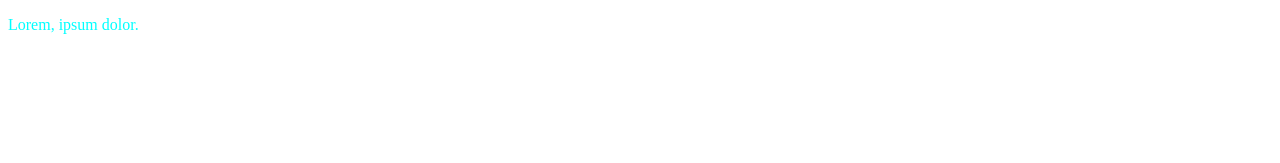
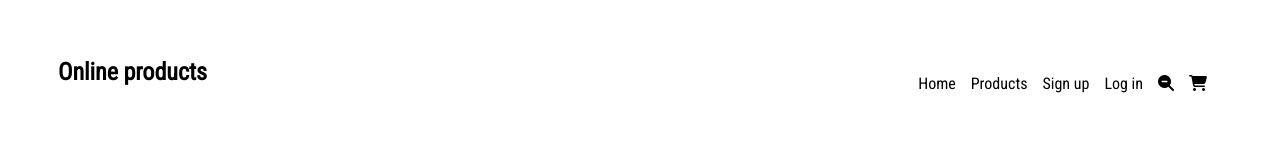
Before and after one commit to tanianasrin1/my-influencer-gaer, a plain HTML site: page index.html in a window 1280 px wide. Drawn offline with Linux system fonts and the light colour scheme.

Commit message:
body part

```diff
--- a/index.html
+++ b/index.html
@@ -5,11 +5,26 @@
     <meta http-equiv="X-UA-Compatible" content="IE=edge">
     <meta name="viewport" content="width=device-width, initial-scale=1.0">
     <title>My Influencer-gear</title>
+    <!-- fonts awesome -->
+    <script src="https://kit.fontawesome.com/3218fefc2e.js" crossorigin="anonymous"></script>
     <!-- stylesheets -->
     <link rel="stylesheet" href="style.css">
 </head>
 
 <body>
-     <p>Lorem, ipsum dolor.</p>
+     <header>
+         <div class="header-title"> Online products </div>
+         <div class="menu">
+             <ul>
+                 <li><a href="#"> Home </a></li>
+                 <li><a href="#"> Products</a></li>
+                 <li><a href="#">Sign up</a></li>
+                 <li><a href="#">Log in</a></li>
+                 <li><a href="#"> <i class="fas fa-search-minus"></i> </a></li>
+                 <li><a href="#"><i class="fas fa-shopping-cart"></i> </a></li>
+             </ul>
+
+         </div>
+     </header>
 </body>
 </html>
--- a/style.css
+++ b/style.css
@@ -1,3 +1,29 @@
-p {
-  color: aqua;
+/* google fonts */
+@import url("https://fonts.googleapis.com/css2?family=Roboto+Condensed&family=Roboto:wght@500&display=swap");
+
+body {
+  font-family: "Roboto", sans-serif;
+  font-family: "Roboto Condensed", sans-serif;
 }
+/* header */
+.header-title {
+  font-weight: bold;
+  font-size: 1.5em;
+}
+.menu ul li {
+  list-style: none;
+}
+
+.menu ul li a {
+  text-decoration: none;
+  color: black;
+  margin-right: 15px;
+}
+.menu ul {
+  display: flex;
+}
+header {
+  display: flex;
+  justify-content: space-between;
+  padding: 50px;
+}
```
